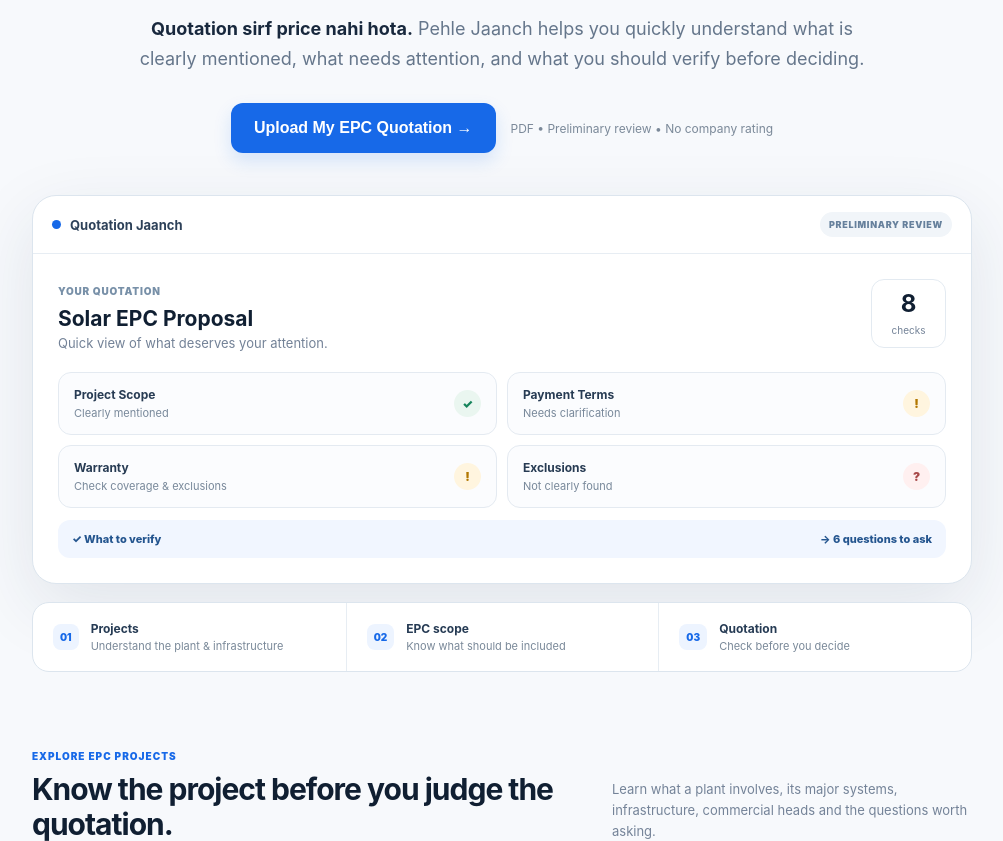
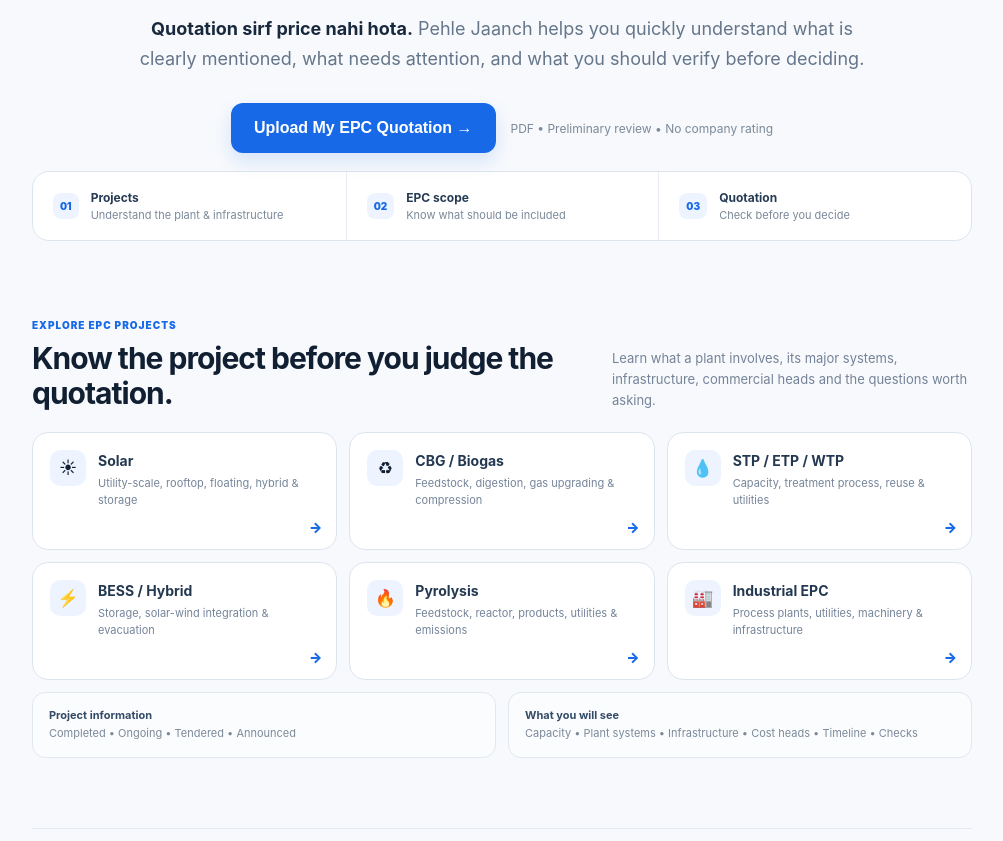
Before and after one commit to mauryatheempire-source/pehle-jaanch, a Flask app: page / in a window 1280 px wide. Shown: the part 377-1218 px from the top of the page, without its empty margins (138-1141 px from the left). Run offline with Flask 3, Linux system fonts and the light colour scheme; some libraries are stand-ins or nearby versions.

Commit message:
Remove report mockup from homepage

```diff
--- a/templates/index.html
+++ b/templates/index.html
@@ -172,19 +172,6 @@
       <span class="microTrust">PDF • Preliminary review • No company rating</span>
       <form id="form" class="hiddenUploadForm"><input class="fileinput" id="quotation" type="file" name="quotation" accept="application/pdf,.pdf" required></form>
       <div class="loading" id="loading" aria-live="polite"></div><div class="error" id="error"></div>
-    </div>
-  </div>
-  <div class="heroProduct">
-    <div class="productTop"><div><span class="productDot"></span><b>Quotation Jaanch</b></div><span class="productBadge">PRELIMINARY REVIEW</span></div>
-    <div class="productBody">
-      <div class="productIntro"><div><span class="miniLabel">YOUR QUOTATION</span><h3>Solar EPC Proposal</h3><p>Quick view of what deserves your attention.</p></div><div class="productScore"><b>8</b><span>checks</span></div></div>
-      <div class="mockRows">
-        <div class="mockRow"><div><b>Project Scope</b><span>Clearly mentioned</span></div><i class="mockStatus good">✓</i></div>
-        <div class="mockRow"><div><b>Payment Terms</b><span>Needs clarification</span></div><i class="mockStatus warn">!</i></div>
-        <div class="mockRow"><div><b>Warranty</b><span>Check coverage & exclusions</span></div><i class="mockStatus warn">!</i></div>
-        <div class="mockRow"><div><b>Exclusions</b><span>Not clearly found</span></div><i class="mockStatus miss">?</i></div>
-      </div>
-      <div class="mockBottom"><span>✓ What to verify</span><span>→ 6 questions to ask</span></div>
     </div>
   </div>
   <div class="benefitStrip">
```
